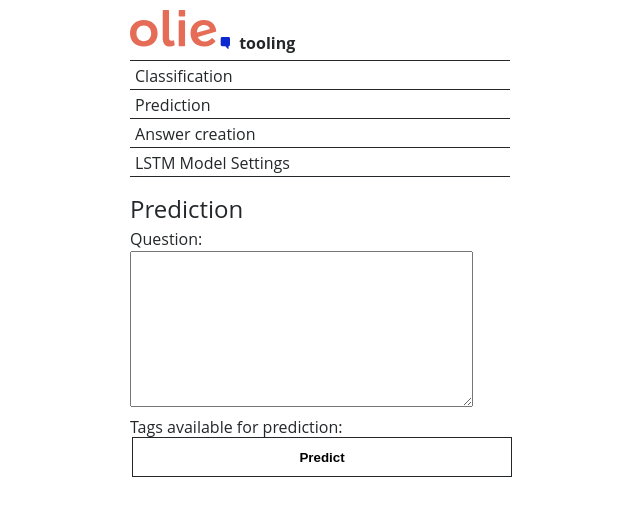
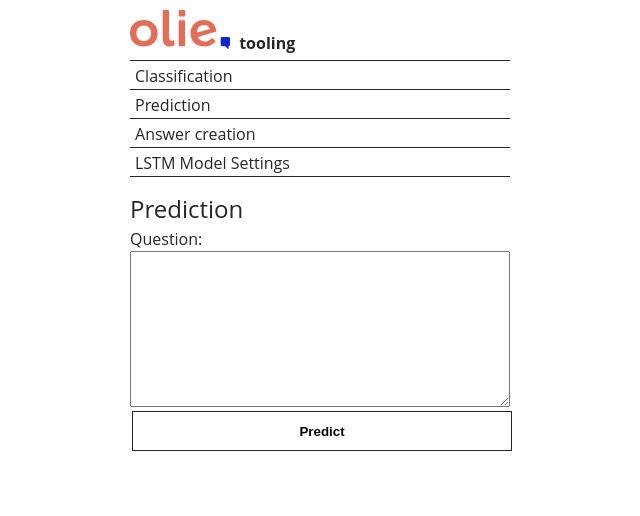
Before and after one commit to username-png/olie-1, a Django app: template app/questions/templates/questions/predict_demo.html in a window 1280 px wide. Shown: the top 516 px of the page, without its empty margins (320-960 px from the left). Run offline with Django 3.2, Linux system fonts and the light colour scheme; the template is opened without the code that fills it: values that come from a table or form of the project are taken from there, others are empty; parts of the project's set-up code (start-up, migrations or seed data) failed here and were passed over.

Commit message:
Better textarea

```diff
--- a/app/questions/templates/questions/predict_demo.html
+++ b/app/questions/templates/questions/predict_demo.html
@@ -5,12 +5,6 @@
 <form method="post">
     {% csrf_token %}
     {{ form.as_p }}
-    <p>Tags available for prediction:</p>
-    <ul>
-    {% for slug, name in tags %}
-        <li>{{ slug }} - {{ name }}</li>
-    {% endfor %}
-    </ul>
     <input type="submit" value="Predict" /><br/><br/>
 
     {% if prediction %}
--- a/static/style.css
+++ b/static/style.css
@@ -136,6 +136,10 @@
   cursor: pointer;
 }
 
+form textarea {
+  width: 100%;
+}
+
 .radio-toolbar {
   margin-top: 10px;
   margin-bottom: 10px;
```
